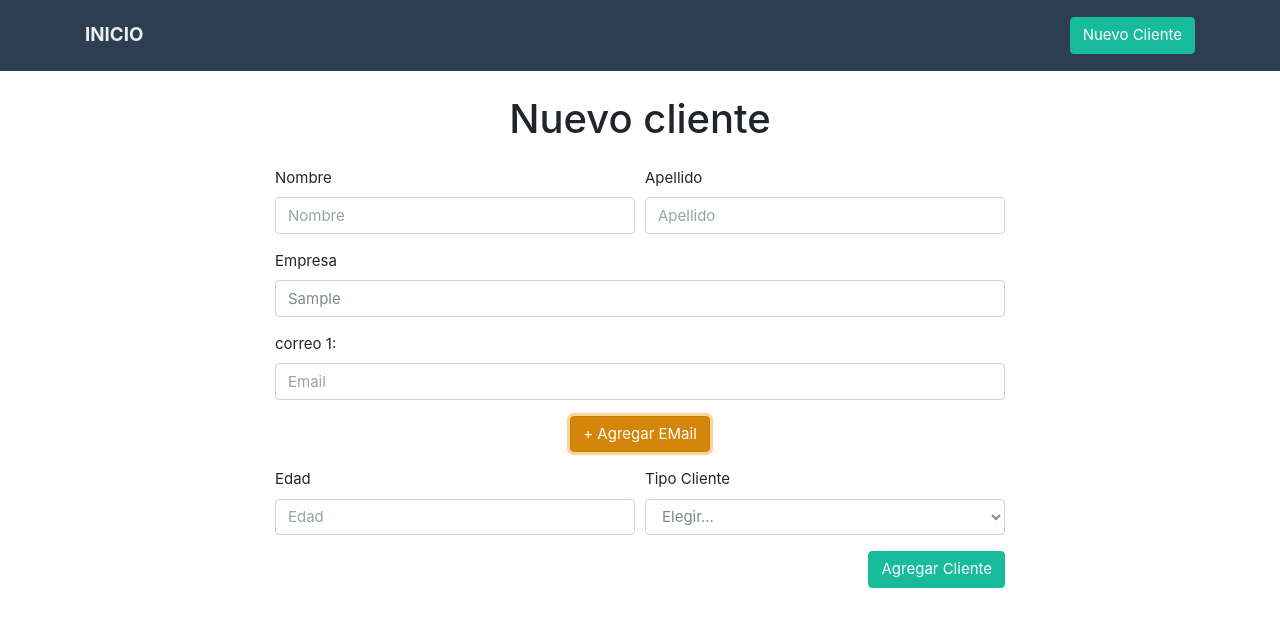
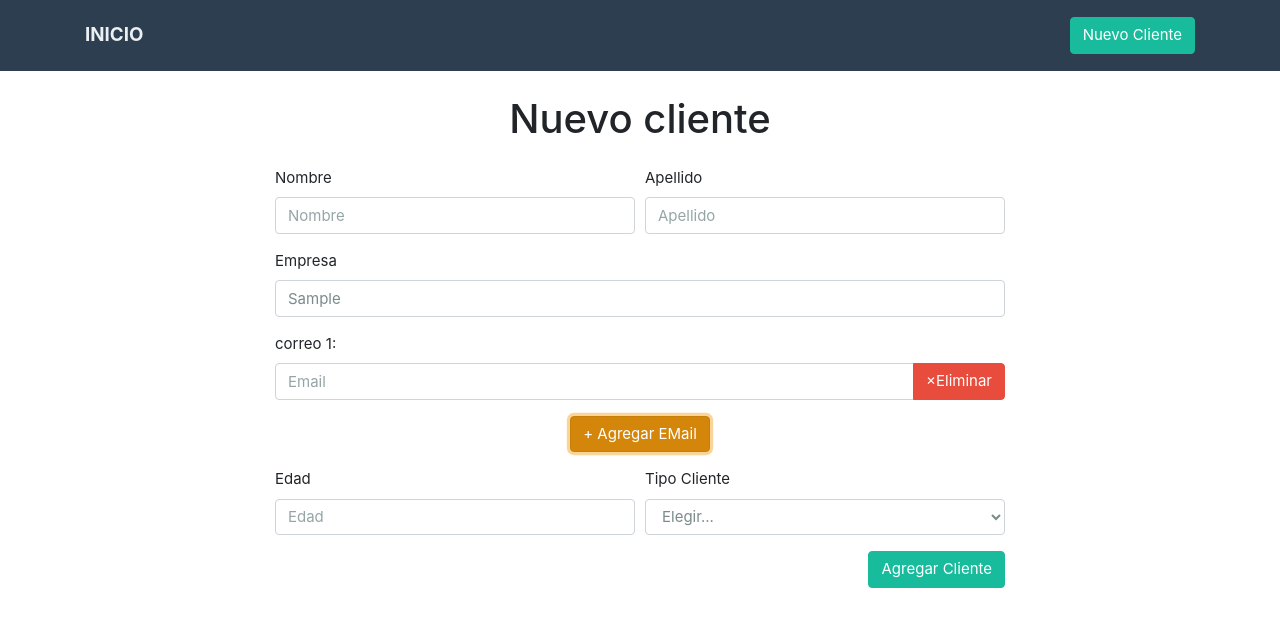
Before and after one commit to davidlechuga/ReactAvanzado, a React (Create React App) app in the folder cliente/: page /cliente/nuevo in a window 1280 px wide. Both pictures are taken after typing "Sample" into the empty fields and a click on the button "+ Agregar EMail". Shown: the top 626 px of the page. Built offline with nearby package versions, Linux system fonts and the light colour scheme.

Commit message:
eliminando emails con filter/map/pree un onclick

```diff
--- a/cliente/src/componentes/NuevoCliente.js
+++ b/cliente/src/componentes/NuevoCliente.js
@@ -19,6 +19,12 @@
     nuevoCampo =() => {
         this.setState({
             emails: this.state.emails.concat([{email: ''}])
+        })
+    }
+
+    quitarCampo = i => () => {
+        this.setState({
+            emails:this.state.emails.filter((email,index)=> i !== index )
         })
     }
 
@@ -122,10 +128,22 @@
                             {this.state.emails.map((input,index)  =>(
                                 <div key={index} className="form-group col-md-12">
                                     <label>correo {index+1}: </label>
-                                    <input type="emai"
-                                           placeholder="Email"
-                                           className="form-control">
-                                    </input>
+
+                                    <div className="input-group">
+                                        <input
+                                             type="emai"
+                                             placeholder="Email"
+                                             className="form-control">
+                                        </input>
+
+                                        <div className="input-group-append">
+                                            <button
+                                                onClick={this.quitarCampo(index)}
+                                                type="button"
+                                                className="btn btn-danger"
+                                            > &times;Eliminar </button>
+                                        </div>
+                                    </div>
                                 </div>
                             ))}
                             <div className="form-group d-flex justify-content-center col-md-12">
@@ -153,6 +171,7 @@
                                             })
                                         }}
                                     />
+
                                 </div>
                                 <div className="form-group col-md-6">
                                     <label>Tipo Cliente</label>
```
